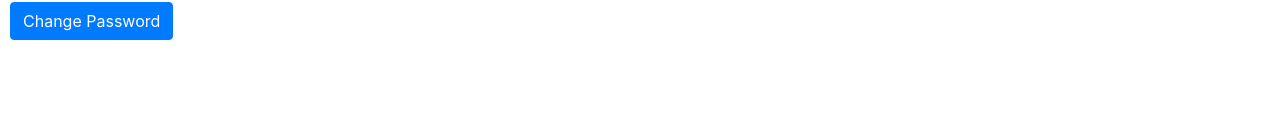
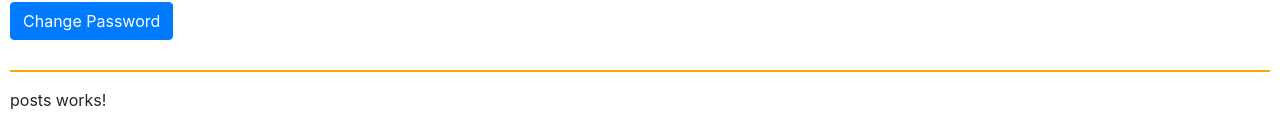
Before and after one commit to tillyninjaspace/weekfive-o-angular, an Angular app: page / in a window 1280 px wide. Shown: the part 1512-1647 px from the top of the page. Before the commit the page ends 1562 px from the top, so only its background shows below. Built offline with nearby package versions, Linux system fonts and the light colour scheme; no server answers.

Commit message:
subscribe for http

```diff
--- a/src/app/app.component.html
+++ b/src/app/app.component.html
@@ -12,3 +12,5 @@
 <signup-form></signup-form>
 
 <change-password></change-password>
+
+<posts></posts>
--- /dev/null
+++ b/src/app/posts/posts.component.html
@@ -0,0 +1,2 @@
+<hr>
+<p>posts works!</p>
--- /dev/null
+++ b/src/app/posts/posts.component.ts
@@ -0,0 +1,21 @@
+import {HttpClient} from '@angular/common/http';
+import { Component, OnInit } from '@angular/core';
+
+@Component({
+  selector: 'posts',
+  templateUrl: './posts.component.html',
+  styleUrls: ['./posts.component.css']
+})
+export class PostsComponent {
+
+  constructor(http: HttpClient) {
+    http.get('http://jsonplaceholder.typicode.com/posts')
+    .subscribe(response => {
+      console.log(response);
+    });
+  }
+
+  ngOnInit(): void {
+  }
+
+}
```
Also changed, not shown: src/app/app.module.ts (+7 -2 lines), src/app/posts/posts.component.css (added), 2 other files (tests, documents, lock files or other folders).
